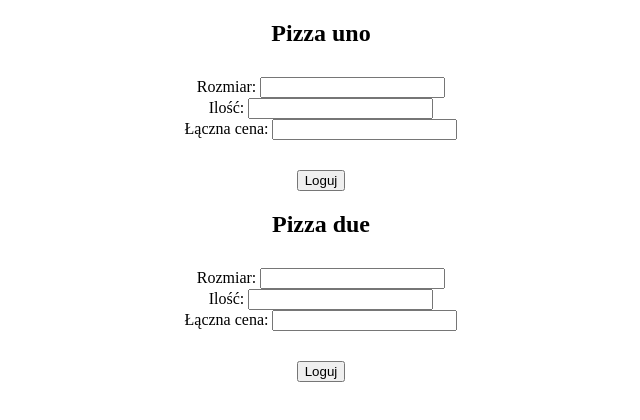
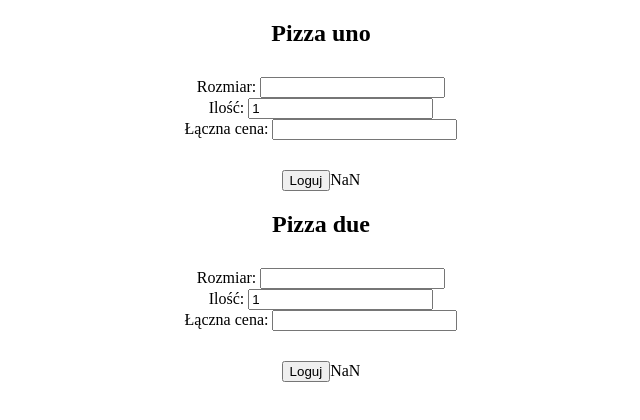
Before and after one commit to Vukain/PizzaVS, a React (Create React App) app in the folder pizza-vs/: page / in a window 1280 px wide. Shown: the top 420 px of the page, without its empty margins (319-959 px from the left). Built offline with nearby package versions, Linux system fonts and the light colour scheme.

Commit message:
edit: store structre

```diff
--- a/pizza-vs/src/AppContext.js
+++ b/pizza-vs/src/AppContext.js
@@ -4,17 +4,32 @@ export const AppContext = createContext(null);
 
 const AppProvider = ({ children }) => {
 
-    const [pizzaUnoData, setPizzaUnoData] = useState({size: 0, count: 1, price: 0, value: 0});
-    const [pizzaDueData, setPizzaDueData] = useState({size: 0, count: 1, price: 0, value: 0});
+    const [pizzaUnoData, setPizzaUnoData] = useState({ size: 0, count: 1, price: 0, value: 0 });
+    const [pizzaDueData, setPizzaDueData] = useState({ size: 0, count: 1, price: 0, value: 0 });
 
+    const pizzaData = {
+        uno: { getPizzaData: pizzaUnoData, setPizzaData: setPizzaUnoData },
+        due: { getPizzaData: pizzaDueData, setPizzaData: setPizzaDueData }
+    }
 
-
-    return (<AppContext.Provider value={{
-        pizzaUnoData, setPizzaUnoData,
-        pizzaDueData, setPizzaDueData
-    }}>
+    return (<AppContext.Provider value={
+        pizzaData
+    }>
         {children}
     </AppContext.Provider>);
 }
 
+// const AppProvider = ({ children }) => {
+
+//     const [pizzaUnoData, setPizzaUnoData] = useState({size: 0, count: 1, price: 0, value: 0, surface: 0});
+//     const [pizzaDueData, setPizzaDueData] = useState({size: 0, count: 1, price: 0, value: 0, surface: 0});
+
+//     return (<AppContext.Provider value={{
+//         pizzaUnoData, setPizzaUnoData,
+//         pizzaDueData, setPizzaDueData
+//     }}>
+//         {children}
+//     </AppContext.Provider>);
+// }
+
 export default AppProvider;
--- a/pizza-vs/src/components/PizzaInput/PizzaInput.jsx
+++ b/pizza-vs/src/components/PizzaInput/PizzaInput.jsx
@@ -1,55 +1,75 @@
 import React, { useContext, useEffect, useState } from 'react';
+
 import './PizzaInput.sass';
 import { AppContext } from '../../AppContext';
 
-
 const PizzaInput = (props) => {
 
-    const { pizzaUnoData, setPizzaUnoData } = useContext(AppContext);
-    const { pizzaDueData, setPizzaDueData } = useContext(AppContext);
+    const pizzaData = useContext(AppContext)
+    const { getPizzaData, setPizzaData } = pizzaData[props.name];
 
-    let pizzaData = {};
-
-    if (props.name === 'uno') {
-        pizzaData = pizzaUnoData;
-    } else {
-        pizzaData = pizzaDueData;
-    }
-
-    const [pizzaSize, setPizzaSize] = useState(pizzaData.size);
-    const [pizzaCount, setPizzaCount] = useState(pizzaData.count);
-    const [pizzaPrice, setPizzaPrice] = useState(pizzaData.price);
-
-    const calculateValue = () => {
-        // console.log(pizzaSize, pizzaCount, pizzaPrice)
-        let surface = 3.14 * ((pizzaSize / 2) ** 2);
-        let value = (pizzaCount * surface) / pizzaPrice;
-
-
-        setPizzaUnoData({ size: pizzaSize, count: pizzaCount, price: pizzaPrice, value: value })
-    }
+    const [pizzaSize, setPizzaSize] = useState(getPizzaData.size);
+    const [pizzaCount, setPizzaCount] = useState(getPizzaData.count);
+    const [pizzaPrice, setPizzaPrice] = useState(getPizzaData.price);
 
     useEffect(() => {
         let surface = 3.14 * ((pizzaSize / 2) ** 2);
         let value = (pizzaCount * surface) / pizzaPrice;
 
-        if (props.name === 'uno') {
-            setPizzaUnoData({ size: pizzaSize, count: pizzaCount, price: pizzaPrice, value: value });
-        } else {
-            setPizzaDueData({ size: pizzaSize, count: pizzaCount, price: pizzaPrice, value: value });
-        }
-
-    }, [pizzaPrice, pizzaCount, pizzaSize])
+        setPizzaData({ size: pizzaSize, count: pizzaCount, price: pizzaPrice, value: value });
+    }
+        , [pizzaPrice, pizzaCount, pizzaSize])
 
     return (<>
         <h2>Pizza {props.name} </h2>
         <form action="">
             <label htmlFor="" onChange={({ target }) => { setPizzaSize(parseInt(target.value)) }}>Rozmiar: <input type="number" /></label>
-            <label htmlFor="" onChange={({ target }) => { setPizzaCount(parseInt(target.value)) }}>Ilość: <input type="number" /></label>
+            <label htmlFor="" onChange={({ target }) => { setPizzaCount(parseInt(target.value)) }}>Ilość: <input type="number" value={pizzaCount} /></label>
             <label htmlFor="" onChange={({ target }) => { setPizzaPrice(parseInt(target.value)) }}>Łączna cena: <input type="number" /></label>
         </form>
         <button onClick={() => { console.log(pizzaData) }}>Loguj</button>
+        {getPizzaData.value}
     </>);
 }
 
+// const PizzaInput = (props) => {
+
+//     const { pizzaUnoData, setPizzaUnoData } = useContext(AppContext);
+//     const { pizzaDueData, setPizzaDueData } = useContext(AppContext);
+
+//     let pizzaData = {};
+
+//     if (props.name === 'uno') {
+//         pizzaData = pizzaUnoData;
+//     } else {
+//         pizzaData = pizzaDueData;
+//     }
+
+//     const [pizzaSize, setPizzaSize] = useState(pizzaData.size);
+//     const [pizzaCount, setPizzaCount] = useState(pizzaData.count);
+//     const [pizzaPrice, setPizzaPrice] = useState(pizzaData.price);
+
+//     useEffect(() => {
+//         let surface = 3.14 * ((pizzaSize / 2) ** 2) * pizzaCount;
+//         let value = surface / pizzaPrice;
+
+//         if (props.name === 'uno') {
+//             setPizzaUnoData({ size: pizzaSize, count: pizzaCount, price: pizzaPrice, surface: surface, value: value });
+//         } else {
+//             setPizzaDueData({ size: pizzaSize, count: pizzaCount, price: pizzaPrice, surface: surface, value: value });
+//         }
+
+//     }, [pizzaPrice, pizzaCount, pizzaSize])
+
+//     return (<>
+//         <h2>Pizza {props.name} </h2>
+//         <form action="">
+//             <label htmlFor="">Rozmiar: <input type="number" onChange={({ target }) => { setPizzaSize(parseInt(target.value)) }} /></label>
+//             <label htmlFor="">Ilość: <input type="number" onChange={({ target }) => { setPizzaCount(parseInt(target.value)) }} value={pizzaCount} /></label>
+//             <label htmlFor="">Łączna cena: <input type="number" onChange={({ target }) => { setPizzaPrice(parseInt(target.value)) }} /></label>
+//         </form>
+//         <button onClick={() => { console.log(pizzaData) }}>Loguj</button>
+//     </>);
+// }
+
 export default PizzaInput;
```
